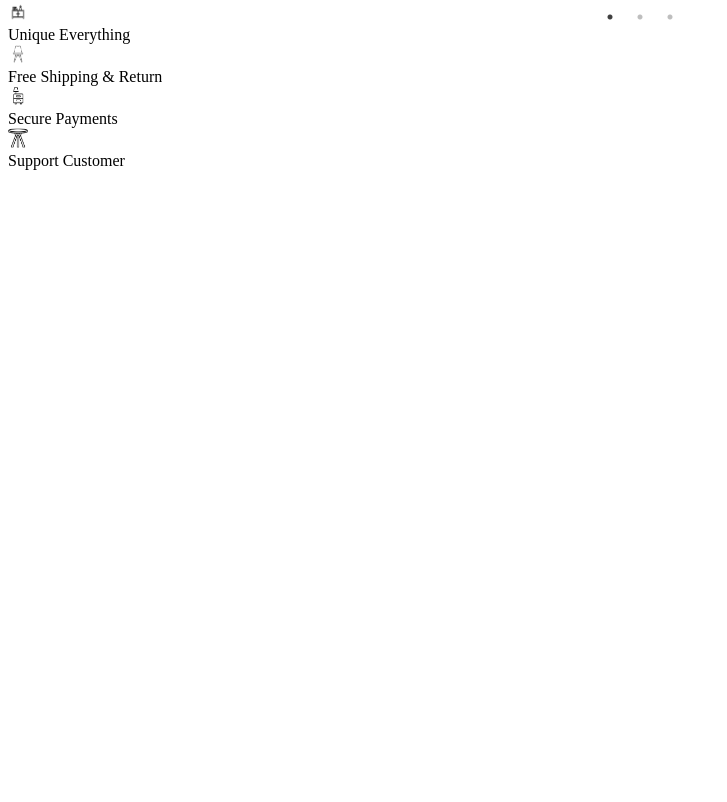
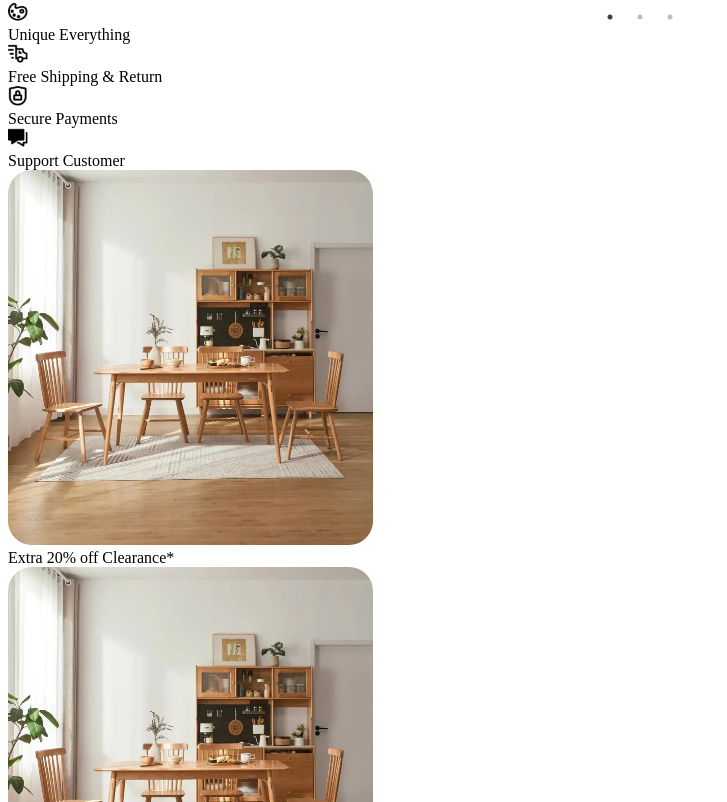
Before and after one commit to mujtabacodes/avenue39, a Next.js app in the folder client/: page /home in a window 1280 px wide. Shown: the part 1065-1867 px from the top of the page, without its empty margins (0-727 px from the left). Before the commit the page ends 1243 px from the top, so only its background shows below. Built offline with nearby package versions, Linux system fonts and the light colour scheme.

Commit message:
Discount product card

```diff
--- a/client/src/app/layout.tsx
+++ b/client/src/app/layout.tsx
@@ -1,6 +1,7 @@
 import type { Metadata } from 'next';
 import { Open_Sans } from 'next/font/google';
 import './globals.css';
+import '@styles/style.css'
 
 const inter = Open_Sans({ subsets: ['latin'] });
 
--- a/client/src/components/services/services.tsx
+++ b/client/src/components/services/services.tsx
@@ -1,4 +1,3 @@
-import { IServiceItem } from '@/types/types';
 import Container from '../ui/Container';
 import { serviceItems } from '@/data';
 import Image from 'next/image';
@@ -9,7 +8,7 @@ const Services: React.FC = () => {
       <Container>
         <div className="grid grid-cols-1 sm:grid-cols-2 lg:grid-cols-4 gap-6">
           {serviceItems.map((item) => (
-            <div key={item.id} className="flex flex-col justify-center items-center gap-3 bg-white p-4 drop-shadow-md rounded-md h-32">
+            <div key={item.id} className="flex flex-col justify-center items-center gap-3 bg-white p-4 drop-shadow-sm rounded-sm h-32">
               <Image src={item.icon} width={20} height={20} alt="icon" />
               <div className='text-20 font-medium'>{item.title}</div>
             </div>
--- /dev/null
+++ b/client/src/components/ui/discount-card.tsx
@@ -0,0 +1,17 @@
+import { discountProducts } from "@/data"
+import Image from "next/image"
+
+const DiscountCard: React.FC = () => {
+  return (
+    <div className="flex gap-6 w-max mb-2">
+          {discountProducts.map((item) => (
+            <div key={item.id} className="w-80">
+              <Image src={item.imageUrl} alt="product image" className="w-full" />
+              <div className='text-16 font-bold mt-2 pb-1 border-b-2 w-max border-black'>{item.title}</div>
+            </div>
+          ))}
+        </div>
+  )
+}
+
+export default DiscountCard
--- a/client/src/data/index.ts
+++ b/client/src/data/index.ts
@@ -1,11 +1,13 @@
-import { IServiceItem, TSlide } from '@/types/types';
-import icon1 from '@icons/1.png';
-import icon2 from '@icons/2.png';
-import icon3 from '@icons/3.png';
-import icon5 from '@icons/5.png';
+import { IDiscountProducts, IServiceItem, TSlide } from '@/types/types';
+import palette from '@icons/palette.png';
+import delivery from '@icons/delivery-fast.png';
+import privacy from '@icons/privacy.png';
+import support from '@icons/chat-46.png';
 import banner1 from '@images/banners/banner1.png';
 import banner2 from '@images/banners/banner2.png';
 import banner3 from '@images/banners/banner3.png';
+import opal from '@images/products/OPALdiningtable_900x900S.png'
+
 export const slides: TSlide[] = [
   {
     image: banner1,
@@ -30,22 +32,70 @@ export const slides: TSlide[] = [
 export const serviceItems: IServiceItem[] = [
   {
     id: 1,
-    icon: icon1,
+    icon: palette,
     title: 'Unique Everything',
   },
   {
     id: 2,
-    icon: icon2,
+    icon: delivery,
     title: 'Free Shipping & Return',
   },
   {
     id: 3,
-    icon: icon3,
+    icon: privacy,
     title: 'Secure Payments',
   },
   {
     id: 4,
-    icon: icon5,
+    icon: support,
     title: 'Support Customer',
   },
 ];
+
+export const discountProducts: IDiscountProducts[] = [
+  {
+    id: 1,
+    imageUrl: opal,
+    title: 'Extra 20% off Clearance*'
+  },
+  {
+    id: 2,
+    imageUrl: opal,
+    title: 'Extra 20% off Clearance*'
+  },
+  {
+    id: 3,
+    imageUrl: opal,
+    title: 'Extra 20% off Clearance*'
+  },
+  {
+    id: 4,
+    imageUrl: opal,
+    title: 'Extra 20% off Clearance*'
+  },
+  {
+    id: 5,
+    imageUrl: opal,
+    title: 'Extra 20% off Clearance*'
+  },
+  {
+    id: 6,
+    imageUrl: opal,
+    title: 'Extra 20% off Clearance*'
+  },
+  {
+    id: 7,
+    imageUrl: opal,
+    title: 'Extra 20% off Clearance*'
+  },
+  {
+    id: 8,
+    imageUrl: opal,
+    title: 'Extra 20% off Clearance*'
+  },
+  {
+    id: 9,
+    imageUrl: opal,
+    title: 'Extra 20% off Clearance*'
+  },
+]
--- a/client/src/pages/home/index.tsx
+++ b/client/src/pages/home/index.tsx
@@ -5,6 +5,7 @@ import Services from '@/components/services/services';
 import { IHome } from '@/types/types';
 import React, { Fragment } from 'react';
 import HeroSlier from '../heroslider/page';
+import DiscountCard from '@/components/ui/discount-card';
 
 const HomePage = (props: IHome) => {
   return (
@@ -16,6 +17,9 @@ const HomePage = (props: IHome) => {
 
 
       <Services />
+      <section className='px-4 pb-2 my-4 overflow-x-auto discount-product-wrapper'>
+        <DiscountCard />
+      </section>
 
     </Fragment>
   );
--- a/client/src/styles/style.css
+++ b/client/src/styles/style.css
@@ -1 +1,12 @@
 /* If need to use classes */
+.discount-product-wrapper::-webkit-scrollbar {
+    width: 4px !important;
+    height: 5px !important;
+}
+.discount-product-wrapper::-webkit-scrollbar-track {
+    background: #f1f1f1 !important;
+}
+.discount-product-wrapper::-webkit-scrollbar-thumb {
+    background: #C6C6C6 !important;
+    border-radius: 5px !important;
+}
--- a/client/src/types/types.ts
+++ b/client/src/types/types.ts
@@ -42,3 +42,9 @@ export interface IServiceItem {
   icon: StaticImageData;
   title: string;
 }
+
+export interface IDiscountProducts {
+  id: number;
+  imageUrl: StaticImageData;
+  title: string;
+}
```
Also changed, not shown: client/src/assets/images/products/OPALdiningtable_900x900S.png (renamed from client/src/assets/icons/OPALdiningtable_900x900S.png).
